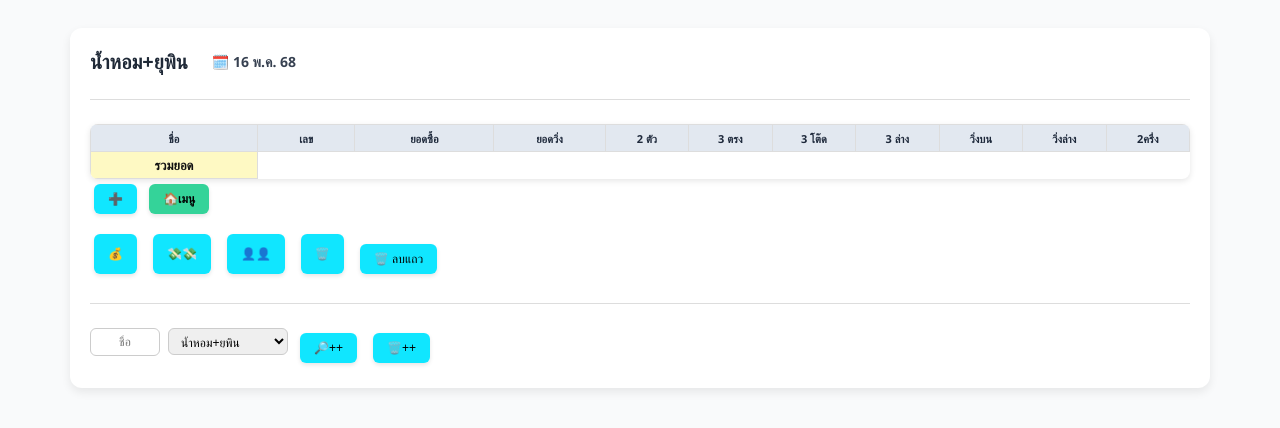
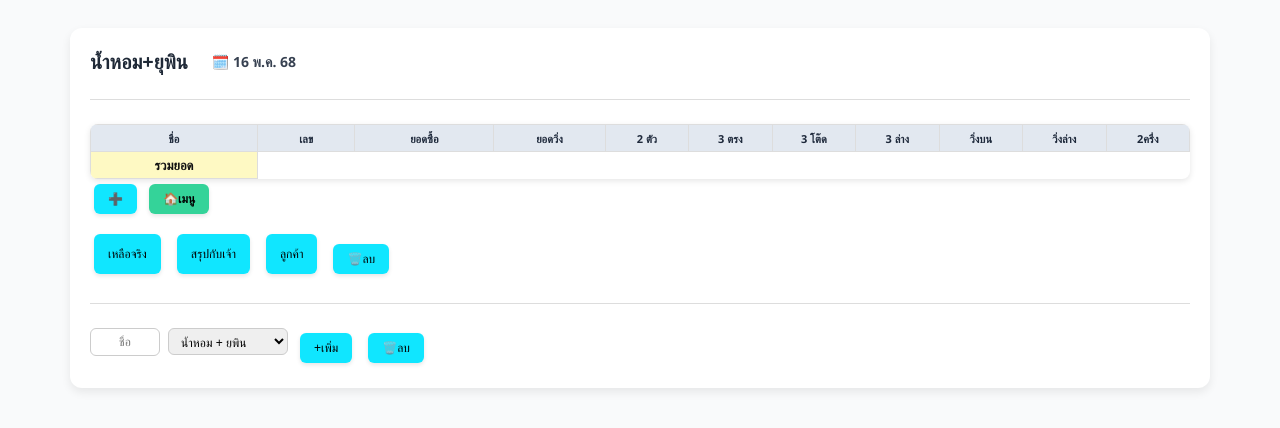
Before and after one commit to Kimjitsukmol/Pin, a plain HTML site: page index.html in a window 1280 px wide. Both pictures are taken after a click on the button "🏠เมนู". Drawn offline with Linux system fonts and the light colour scheme.

Commit message:
Add files via upload

```diff
--- a/index.html
+++ b/index.html
@@ -68,13 +68,13 @@
 <!-- ซ่อนทุกปุ่มและ input ไว้ใน div นี้ -->
 <div id="menuPanel" style="display: none;">
   <div class="button-group">
-    <button onclick="showProfitSummary()">💰</button>
-    <button onclick="showSummary()">💸💸 </button>
-    <button onclick="showIndividualSummary()">👤👤 </button>
+    <button onclick="showProfitSummary()">เหลือจริง</button>
+    <button onclick="showSummary()">สรุปกับเจ้า</button>
+    <button onclick="showIndividualSummary()">ลูกค้า</button>
     <!-- <button onclick="downloadPDF()">📩 </button> -->
-    <button onclick="clearAllData()">🗑️ </button>
+    <!-- <button onclick="clearAllData()">🗑️ </button> -->
     <div style="margin-top: 10px;">
-      <button onclick="showDeleteRowPopup()">🗑️ ลบแถว</button>
+      <button onclick="showDeleteRowPopup()">🗑️ลบ</button>
     </div>
 
     <!-- เพิ่ม popup modal -->
@@ -94,8 +94,8 @@
     <div class="table-controls">
       <input type="text" id="newTableName" placeholder="ชื่อ" style="width: 70px;">
       <select id="tableSelector" style="width: 120px; height: 27px;"></select>
-      <button onclick="createNewTable()">🔎++</button>
-      <button onclick="deleteCurrentTable()">🗑️++ </button>
+      <button onclick="createNewTable()">+เพิ่ม</button>
+      <button onclick="deleteCurrentTable()">🗑️ลบ </button>
     </div>
   </div>
 
--- a/script.js
+++ b/script.js
@@ -433,7 +433,7 @@ document.addEventListener("DOMContentLoaded", () => {
   const savedTables = JSON.parse(localStorage.getItem("tableList")) || [];
   if (savedTables.length === 0) {
     // ถ้ายังไม่มีข้อมูลเลย ให้สร้างชุดเริ่มต้น
-    localStorage.setItem("tableList", JSON.stringify(["น้ำหอม+ยุพิน"]));
+    localStorage.setItem("tableList", JSON.stringify(["น้ำหอม + ยุพิน", "ติ๊ก + ยุพิน"]));
     updateTableTitle();
   }
 
```
